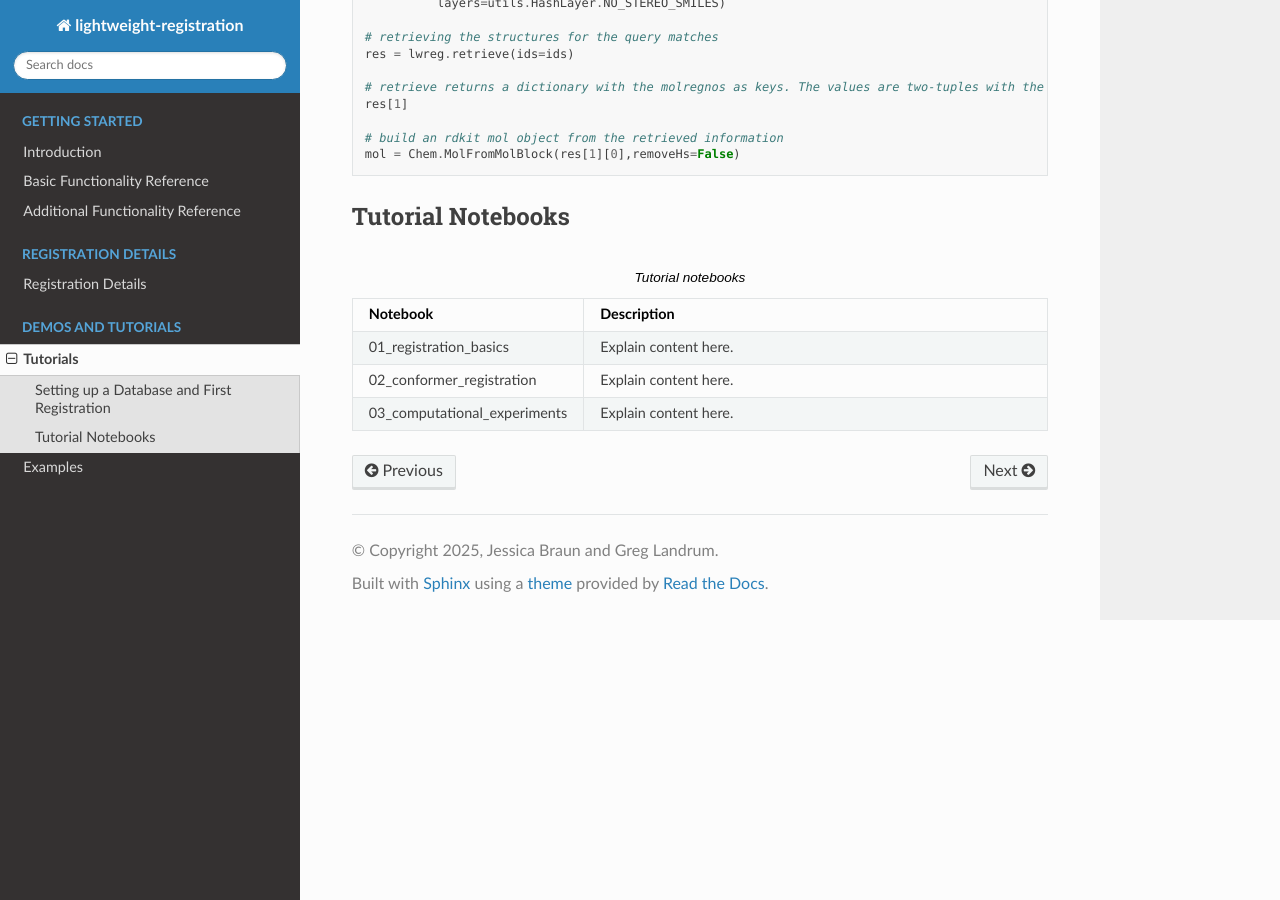
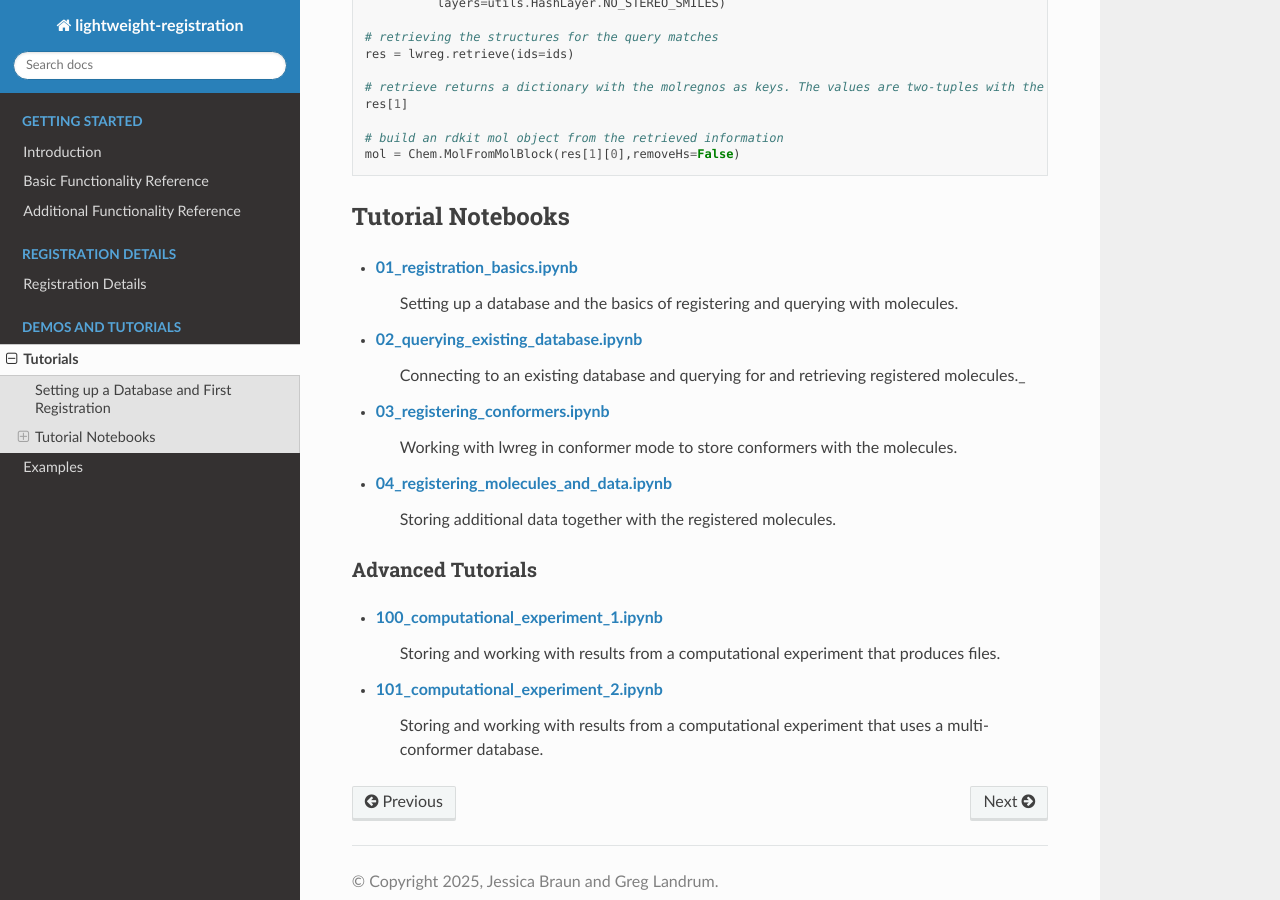
Before and after one commit to rinikerlab/lightweight-registration, a Sphinx documentation site: the page built from docs/source/tutorials.rst, in a window 1280 px wide and 900 px high, scrolled down 1416 px. Built offline with Sphinx 7.4.7 and the Read the Docs theme 3.1.0, drawn with Linux system fonts in a browser that asks for light colours.

Commit message:
Refactor tutorials (#82)
* Start moving tutorials from demos->tutorial

some cleanup/refactoring of tutorial 1

add tutorial 2 on working with existing databases

* add conformer tutorial

* new tutorial

* improvements

* rename and update the compounds+data tutorial

* link to the tutorials in the main docs

* rename demos, add demo readme

* remove old tutorials

* move computational experiment demos to tutorials

---------

Co-authored-by: Greg Landrum <glandrum@ethz.ch>

```diff
--- a/docs/source/tutorials.rst
+++ b/docs/source/tutorials.rst
@@ -77,15 +77,20 @@ In that case, you should always start by retrieving the config from the database
 
 Tutorial Notebooks
 ------------------
-.. list-table:: Tutorial notebooks
-   :widths: 10 30
-   :header-rows: 1
 
-   * - Notebook
-     - Description
-   * - 01_registration_basics
-     - Explain content here.
-   * - 02_conformer_registration
-     - Explain content here.
-   * - 03_computational_experiments
-     - Explain content here.
+* `01_registration_basics.ipynb <https://github.com/rinikerlab/lightweight-registration/blob/main/tutorial/01_registration_basics.ipynb>`_
+   Setting up a database and the basics of registering and querying with molecules.
+* `02_querying_existing_database.ipynb <https://github.com/rinikerlab/lightweight-registration/blob/main/tutorial/02_querying_existing_database.ipynb>`_
+   Connecting to an existing database and querying for and retrieving registered molecules._
+* `03_registering_conformers.ipynb <https://github.com/rinikerlab/lightweight-registration/blob/main/tutorial/03_registering_conformers.ipynb>`_
+   Working with lwreg in conformer mode to store conformers with the molecules.
+* `04_registering_molecules_and_data.ipynb <https://github.com/rinikerlab/lightweight-registration/blob/main/tutorial/04_registering_compounds_and_data.ipynb>`_
+   Storing additional data together with the registered molecules.
+
+Advanced Tutorials
+^^^^^^^^^^^^^^^^^^
+
+* `100_computational_experiment_1.ipynb <https://github.com/rinikerlab/lightweight-registration/blob/main/tutorial/100_computational_experiment_1.ipynb>`_
+   Storing and working with results from a computational experiment that produces files.
+* `101_computational_experiment_2.ipynb <https://github.com/rinikerlab/lightweight-registration/blob/main/tutorial/101_computational_experiment_2.ipynb>`_
+   Storing and working with results from a computational experiment that uses a multi-conformer database.
```
Also changed, not shown: 15 other files.
